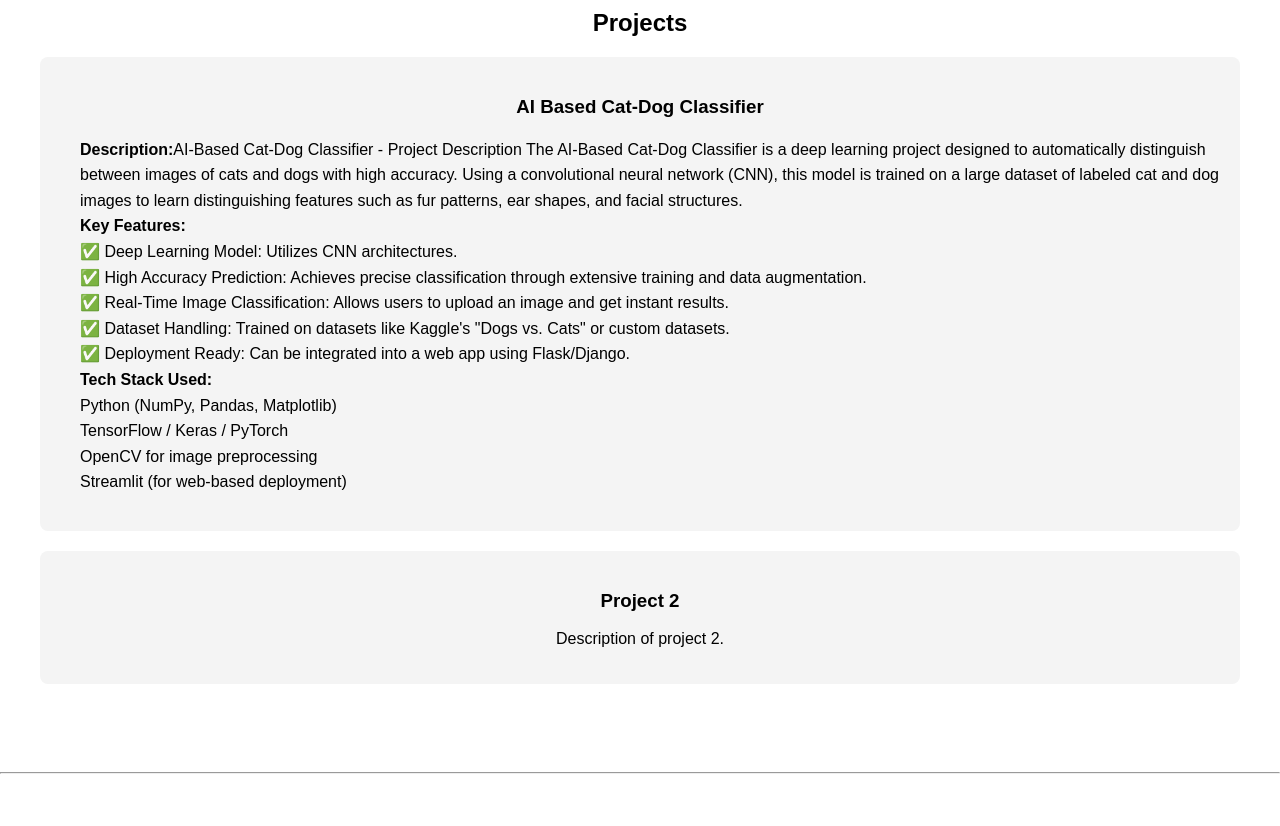
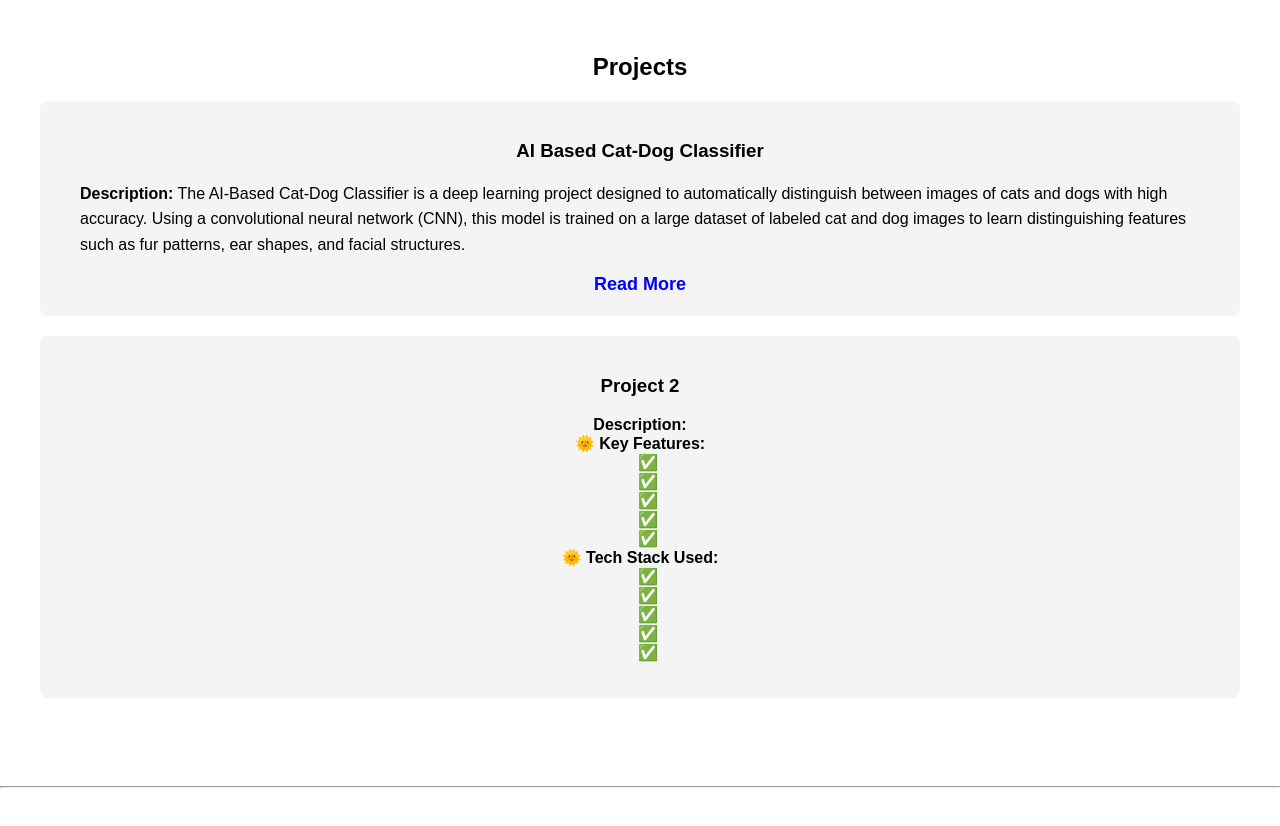
Before and after one commit to saidulalimallick004/Supriya, a plain HTML site: page index.html in a window 1280 px wide. Shown: the part 900-1726 px from the top of the page. Drawn offline with Linux system fonts and the light colour scheme.

Commit message:
Version 1.0.4

```diff
--- a/index.html
+++ b/index.html
@@ -42,27 +42,52 @@
         <h2>Projects</h2>
         <div class="project">
             <h3>AI Based Cat-Dog Classifier</h3>
-            <p class="project-descriptionc"><b>Description:</b>AI-Based Cat-Dog Classifier - Project Description
+            <p class="project-description"><b>Description:</b>
                 The AI-Based Cat-Dog Classifier is a deep learning project designed to automatically distinguish between images of cats and dogs with high accuracy. Using a convolutional neural network (CNN), this model is trained on a large dataset of labeled cat and dog images to learn distinguishing features such as fur patterns, ear shapes, and facial structures.
                 <br>
 
-                <b>Key Features: </b>
+                <span class="more-text">
+                    <b>🌞 Key Features:</b>
 
-                <br>✅ Deep Learning Model: Utilizes CNN architectures.
-                <br>✅ High Accuracy Prediction: Achieves precise classification through extensive training and data augmentation.
-                <br>✅ Real-Time Image Classification: Allows users to upload an image and get instant results.
-                <br>✅ Dataset Handling: Trained on datasets like Kaggle's "Dogs vs. Cats" or custom datasets.
-                <br>✅ Deployment Ready: Can be integrated into a web app using Flask/Django.
+                        <br>&emsp;✅ Deep Learning Model: Utilizes CNN architectures.
+                        <br>&emsp;✅ High Accuracy Prediction: Achieves precise classification through extensive training and data augmentation.
+                        <br>&emsp;✅ Real-Time Image Classification: Allows users to upload an image and get instant results.
+                        <br>&emsp;✅ Dataset Handling: Trained on datasets like Kaggle's "Dogs vs. Cats" or custom datasets.
+                        <br>&emsp;✅ Deployment Ready: Can be integrated into a web app using Flask/Django.
 
-                <br><b>Tech Stack Used:</b>
-                <br>Python (NumPy, Pandas, Matplotlib)
-                <br>TensorFlow / Keras / PyTorch
-                <br>OpenCV for image preprocessing
-                <br>Streamlit (for web-based deployment) </p>
+                    <br>
+                    <b>🌞 Tech Stack Used:</b>
+
+                        <br>&emsp;✅ Python (NumPy, Pandas, Matplotlib)
+                        <br>&emsp;✅ TensorFlow / Keras / PyTorch
+                        <br>&emsp;✅ PIL for image preprocessing
+                        <br>&emsp;✅ Streamlit (for web-based deployment)
+                </span>
+            </p>
+            <button class="read-more-btn" onclick="toggleText(this)">Read More</button>
         </div>
         <div class="project">
             <h3>Project 2</h3>
-            <p>Description of project 2.</p>
+            <p class="project-descriptionc"><b>Description:</b>
+
+                <br>
+
+                <b>🌞 Key Features: </b>
+
+                    <br>&emsp;✅
+                    <br>&emsp;✅
+                    <br>&emsp;✅
+                    <br>&emsp;✅
+                    <br>&emsp;✅
+
+                <br>
+                <b>🌞 Tech Stack Used:</b>
+                    <br>&emsp;✅
+                    <br>&emsp;✅
+                    <br>&emsp;✅
+                    <br>&emsp;✅
+                    <br>&emsp;✅
+        </div>
         </div>
         <!-- Add more projects as needed -->
     </section>
--- a/scripts.js
+++ b/scripts.js
@@ -1,5 +1,17 @@
 function scrollToSection(sectionId) {
     document.getElementById(sectionId).scrollIntoView({ behavior: 'smooth' });
+}
+
+function toggleText(button) {
+    let moreText = button.previousElementSibling.querySelector(".more-text");
+
+    if (moreText.style.display === "none" || moreText.style.display === "") {
+        moreText.style.display = "inline";
+        button.textContent = "Read Less";
+    } else {
+        moreText.style.display = "none";
+        button.textContent = "Read More";
+    }
 }
 
 document.getElementById('contact-form').addEventListener('submit', function(event) {
--- a/styles.css
+++ b/styles.css
@@ -133,11 +133,14 @@ section.in-view {
 }
 
 .about-description {
-    background-color: #f4f4f4;
     text-align: left;
     margin-left: 20px;
     font-size: 16px;
     line-height: 1.6;
+    background-color: #f4f4f4;
+    margin: 20px;
+    padding: 20px;
+    border-radius: 8px;
 }
 
 
@@ -153,7 +156,7 @@ section.in-view {
     border-radius: 8px;
 }
 
-.project-descriptionc {
+.project-description {
     text-align: left;
     margin-left: 20px;
     font-size: 16px;
@@ -203,3 +206,25 @@ footer {
 footer p {
     margin: 0;
 }
+
+
+/*----------------------------------------------*/
+
+.text-container {
+    width: 60%;
+    font-size: 18px;
+    line-height: 1.6;
+}
+
+.more-text {
+    display: none; /* Hide the extra text */
+}
+
+.read-more-btn {
+    color: blue;
+    cursor: pointer;
+    font-weight: bold;
+    border: none;
+    background: none;
+    font-size: 18px;
+}
```
Also changed, not shown: Testing/test.html (added, +69 -0 lines).
